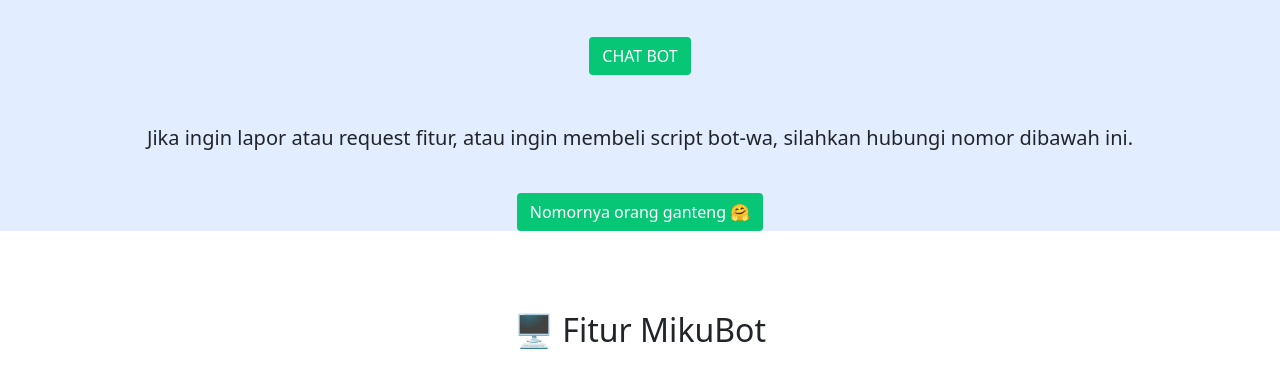
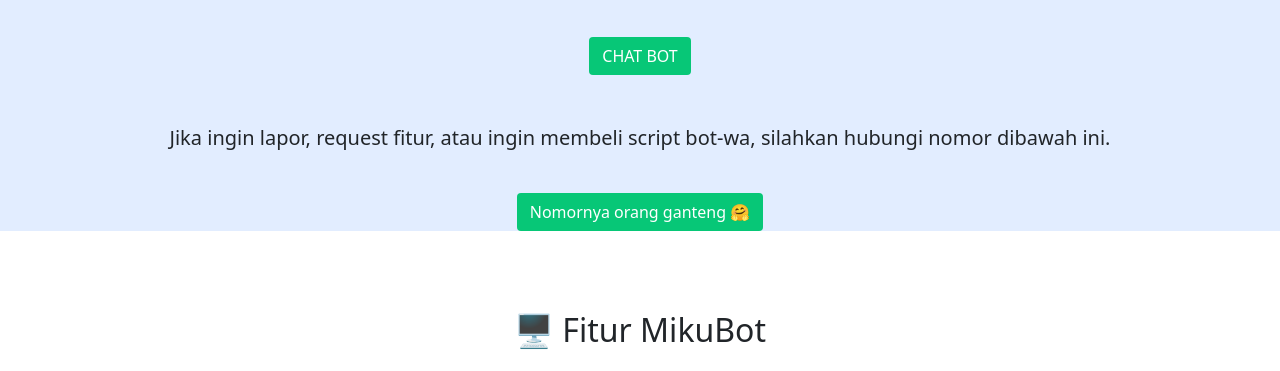
Before and after one commit to FarelE/Miku-Bot, a plain HTML site: page index.html in a window 1280 px wide. Shown: the part 404-775 px from the top of the page. Drawn offline with nearby package versions, Linux system fonts and the light colour scheme.

Commit message:
Update index.html

```diff
--- a/index.html
+++ b/index.html
@@ -55,7 +55,7 @@
       <br>
       <br>
       <br>
-      <p class="lead">Jika ingin lapor atau request fitur, atau ingin membeli script bot-wa, silahkan hubungi nomor dibawah ini.</p>
+      <p class="lead">Jika ingin lapor, request fitur, atau ingin membeli script bot-wa, silahkan hubungi nomor dibawah ini.</p>
       <a href="http://wa.me/62882163353091" target="_blank" class="style-btn style-btn-gray mt-4">Nomornya orang ganteng 🤗<span></span></a>
     </div>
     <!-- End Jumbotron -->
```
